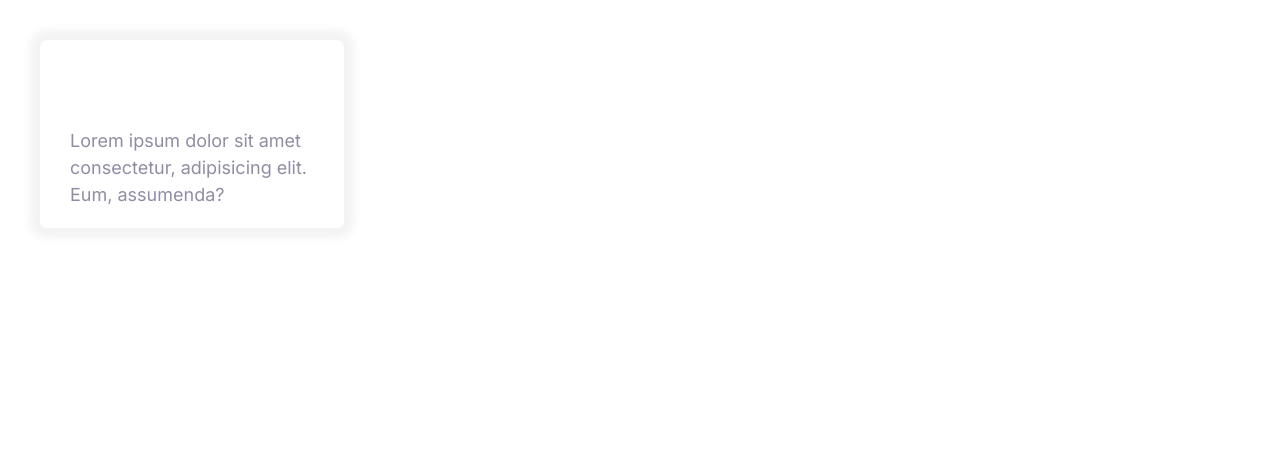
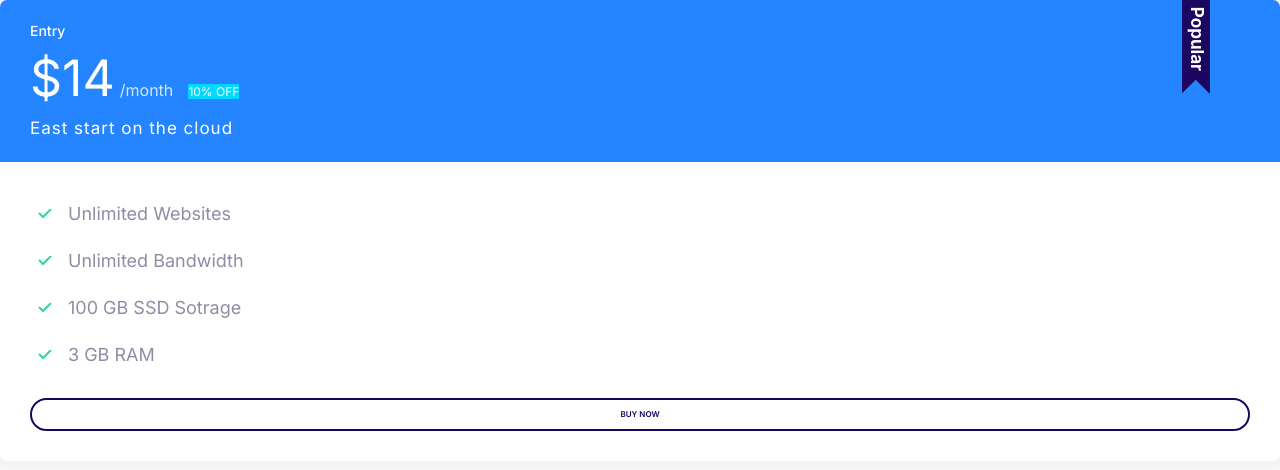
Before and after one commit to Hrishikeshdeyofficial/Hrishikeshdeyofficial, a plain HTML site: page index.html in a window 1280 px wide. Drawn offline with Linux system fonts and the light colour scheme.

Commit message:
Building Plan Items

```diff
--- a/css/styles.css
+++ b/css/styles.css
@@ -374,11 +374,73 @@ a{
   }
 
   .card--primary .card__header {
-    background: var(--color-primary);
+    background: var(--primary-color);
     color: #fff;
   }
 
   .card--secondary .card__header {
-    background: var(--color-secondary);
+    background: var(--secondary-color);
     color: #fff;
   }
+
+
+/* Plans */
+.plan__name {
+    color: #fff;
+    margin: 0;
+    font-weight: 500;
+    font-size: 2.4rem;
+  }
+
+  .plan__price {
+    font-size: 6rem;
+  }
+
+  .plan__billing-cycle {
+    font-size: 2.4rem;
+    font-weight: 300;
+    opacity: 0.8;
+    margin-right: 1rem;
+  }
+
+  .plan__description {
+    font-size: 2rem;
+    font-weight: 300;
+    letter-spacing: 1px;
+    display: block;
+  }
+
+  .plan .list__item {
+    margin-bottom: 2rem;
+  }
+
+  .plan--popular .card__header {
+    position: relative;
+  }
+
+  .plan--popular .card__header::before {
+    content: url(../images/popular.svg);
+    width: 40px;
+    display: inline-block;
+    position: absolute;
+    top: -6px;
+    right: 5%;
+  }
+
+  @media screen and (min-width: 1024px) {
+    .plan__name {
+      font-size: 1.4rem;
+    }
+
+    .plan__price {
+      font-size: 5rem;
+    }
+
+    .plan__billing-cycle {
+      font-size: 1.6rem;
+    }
+
+    .plan__description {
+      font-size: 1.7rem;
+    }
+  }
--- a/index.html
+++ b/index.html
@@ -14,12 +14,23 @@
     />
   </head>
   <body>
-    <div style="width: 30%; padding: 4rem">
-      <div class="card card--secondary">
-        <header class="card__header">Card Title</header>
+    <div class="plan plan--popular">
+      <div class="card card--primary">
+        <header class="card__header">
+          <h3 class="plan__name">Entry</h3>
+          <span class="plan__price">$14</span>
+          <span class="plan__billing-cycle">/month</span>
+          <span class="badge badge--secondary badge--small">10% OFF</span>
+          <span class="plan__description">East start on the cloud</span>
+        </header>
         <div class="card__body">
-          Lorem ipsum dolor sit amet consectetur, adipisicing elit. Eum,
-          assumenda?
+          <ul class="list list--tick">
+            <li class="list__item">Unlimited Websites</li>
+            <li class="list__item">Unlimited Bandwidth</li>
+            <li class="list__item">100 GB SSD Sotrage</li>
+            <li class="list__item">3 GB RAM</li>
+          </ul>
+          <button class="btn btn--outline btn--block">Buy Now</button>
         </div>
       </div>
     </div>
```
Also changed, not shown: components/cards.html (added, +20 -0 lines), components/plans.html (added, +20 -0 lines), components/media.html (renamed from media.html).
